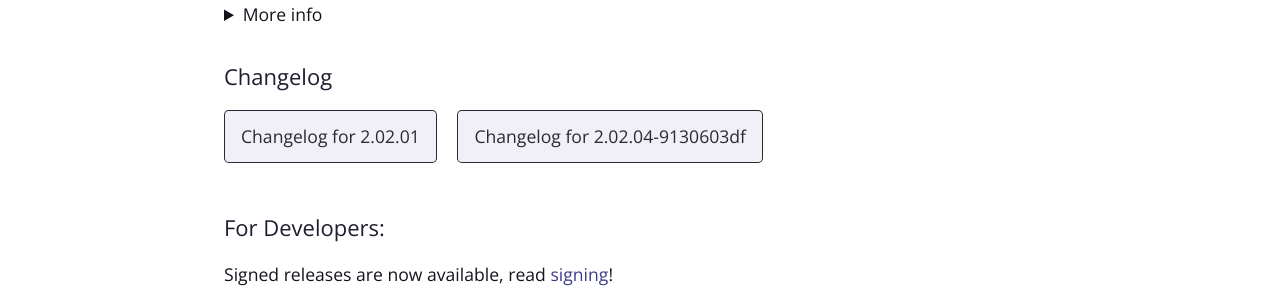
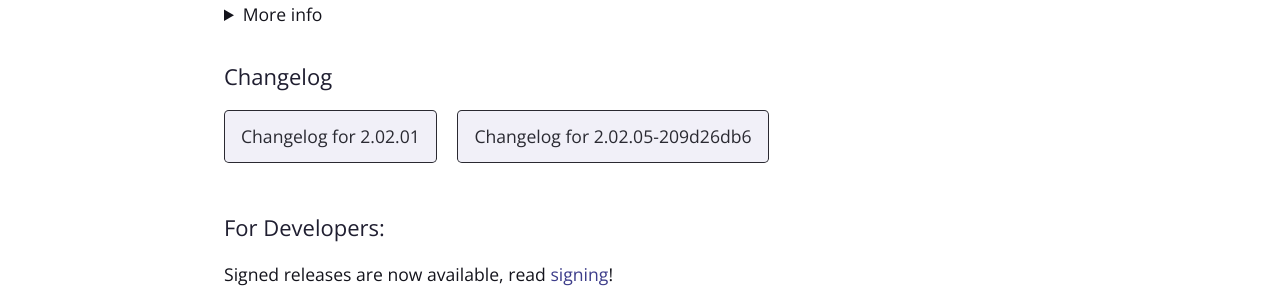
Before and after one commit to kami-blue/website, a Jekyll site: the page built from download.md, in a window 1280 px wide. Shown: the part 621-921 px from the top of the page. Built offline with Jekyll 4.4.1, drawn with Linux system fonts in a browser that asks for light colours.

Commit message:
[bump] Release 2.02.05-209d26db6

```diff
--- a/_config.yml
+++ b/_config.yml
@@ -7,12 +7,12 @@ github:
   website_url: https://github.com/kami-blue/website
   jar_url: https://github.com/kami-blue/client/releases/download/2.02.01/kamiblue-2.02.01.jar
   jar_sig_url: https://github.com/kami-blue/client/releases/download/2.02.01/kamiblue-2.02.01.jar.sig
-  beta_jar_url: https://github.com/kami-blue/nightly-releases/releases/download/2.02.04-9130603df/kamiblue-2.02.04-9130603df.jar
+  beta_jar_url: https://github.com/kami-blue/nightly-releases/releases/download/2.02.05-209d26db6/kamiblue-2.02.05-209d26db6.jar
 cur_ver: 2.02.01
-beta_ver: 2.02.04-9130603df
+beta_ver: 2.02.05-209d26db6
 discord_url: https://kamiblue.org/discord
 downloads_api_ver: v1
-build_number: 868
+build_number: 869
 theme: jekyll-theme-cayman
 gems:
   - jekyll-seo-tag
```
